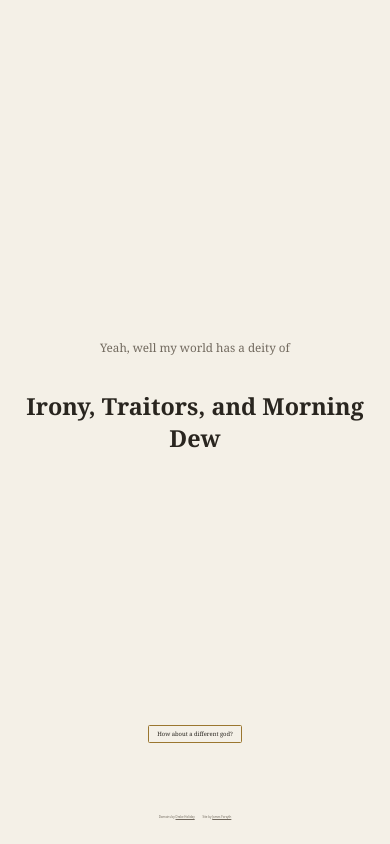
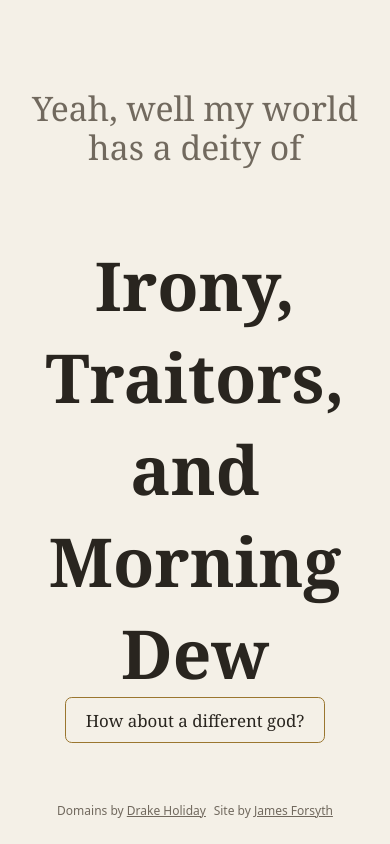
Before and after one commit to fsyth/deity-domains, a plain HTML site: page index.html in a window 390 px wide. Drawn offline with Linux system fonts and the light colour scheme.

Commit message:
Improved font sizing on mobile

```diff
--- a/style.css
+++ b/style.css
@@ -29,7 +29,7 @@ body {
   flex-direction: column;
   justify-content: center;
   align-items: center;
-  padding: 6vh 8vw;
+  padding: 0vh 8vw;
 }
 
 article {
@@ -52,12 +52,12 @@ h2 {
 }
 
 #part-1 {
-  font-size: 3vw;
+  font-size: clamp(1.8rem, max(3vw, 4vh), 5rem);
   color: var(--muted-ink);
 }
 
 #part-2 {
-  font-size: 6vw;
+  font-size: clamp(2.4rem, max(6vw, 8vh), min(8rem, 40vw));
   font-weight: 700;
   color: var(--ink);
 
@@ -75,12 +75,12 @@ h2 {
 
 button {
   font: inherit;
-  font-size: 1.5vw;
+  font-size: clamp(1rem, max(1.5vw, 2vh), 3rem);
   color: var(--ink);
   background: transparent;
   border: 1px solid var(--accent);
-  border-radius: 0.4vw;
-  padding: 1vw 2vw;
+  border-radius: 0.4em;
+  padding: 0.6em 1.2em;
   cursor: pointer;
   transition:
     background-color 150ms ease,
@@ -108,8 +108,9 @@ footer {
 
 .credit {
   font-family: system-ui, sans-serif;
-  font-size: 0.75vw;
+  font-size: clamp(0.75rem, max(0.75vw, 0.9vh), 0.9rem);
   color: var(--muted-ink);
+  text-align: center;
 }
 
 a {
```
